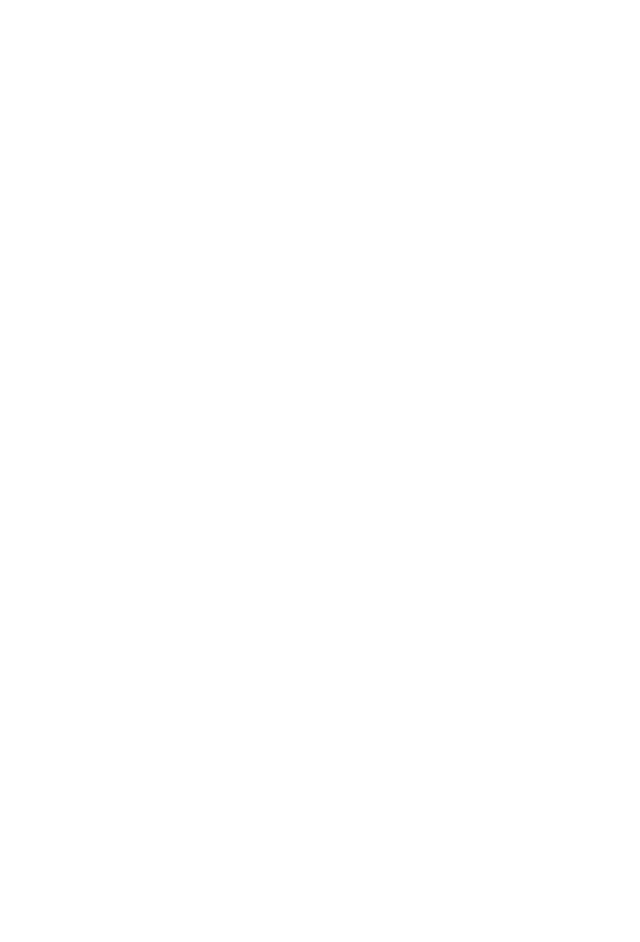
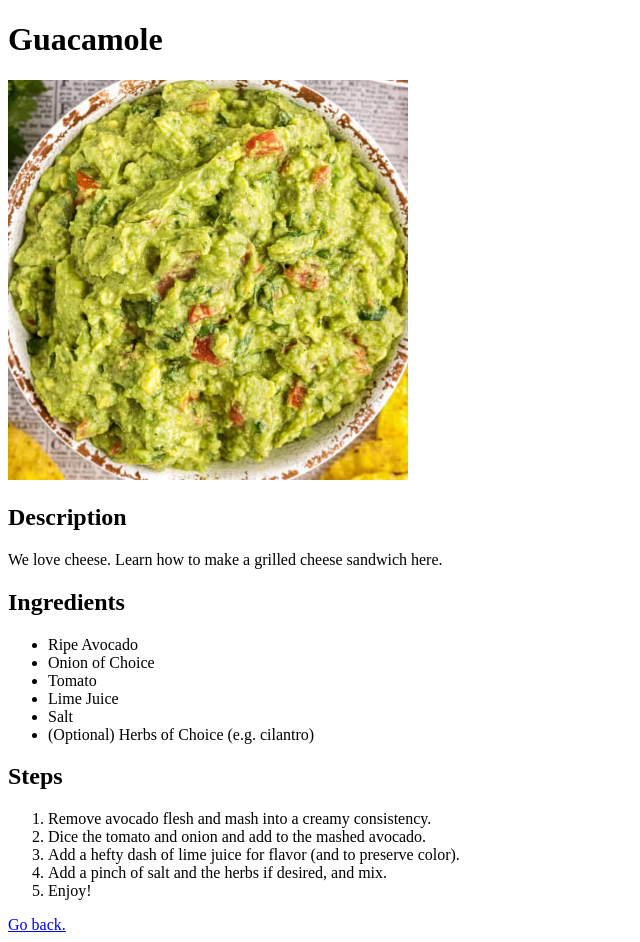
Before and after one commit to bread-dll/odin-recipes, a plain HTML site: page recipes/guacamole.html in a window 1280 px wide. Shown: the whole page, without its empty margins (0-640 px from the left). Before the commit the page ends 800 px from the top, so only its background shows below. Drawn offline with Linux system fonts and the light colour scheme.

Commit message:
Add guacamole recipe items

```diff
--- a/recipes/guacamole.html
+++ b/recipes/guacamole.html
@@ -0,0 +1,35 @@
+<!DOCTYPE html>
+<html lang="en">
+<head>
+    <meta charset="UTF-8">
+    <meta name="viewport" content="width=device-width, initial-scale=1.0">
+    <title>Guacamole</title>
+</head>
+<body>
+    <h1>Guacamole</h1>
+    <img src="../images/guac.jpg" alt="A bowl of guacamole." height="400" width="400">
+
+    <h2>Description</h2>
+    <p>We love cheese. Learn how to make a grilled cheese sandwich here.</p>
+
+    <h2>Ingredients</h2>
+    <ul>
+        <li>Ripe Avocado</li>
+        <li>Onion of Choice</li>
+        <li>Tomato</li>
+        <li>Lime Juice</li>
+        <li>Salt</li>
+        <li>(Optional) Herbs of Choice (e.g. cilantro)</li>
+    </ul>
+
+    <h2>Steps</h2>
+    <ol>
+        <li>Remove avocado flesh and mash into a creamy consistency.</li>
+        <li>Dice the tomato and onion and add to the mashed avocado.</li>
+        <li>Add a hefty dash of lime juice for flavor (and to preserve color).</li>
+        <li>Add a pinch of salt and the herbs if desired, and mix.</li>
+        <li>Enjoy!</li>
+    </ol>
+    <a href="../index.html">Go back.</a>
+</body>
+</html>
```
Also changed, not shown: index.html (+2 -0 lines), images/guac.jpg (added).
